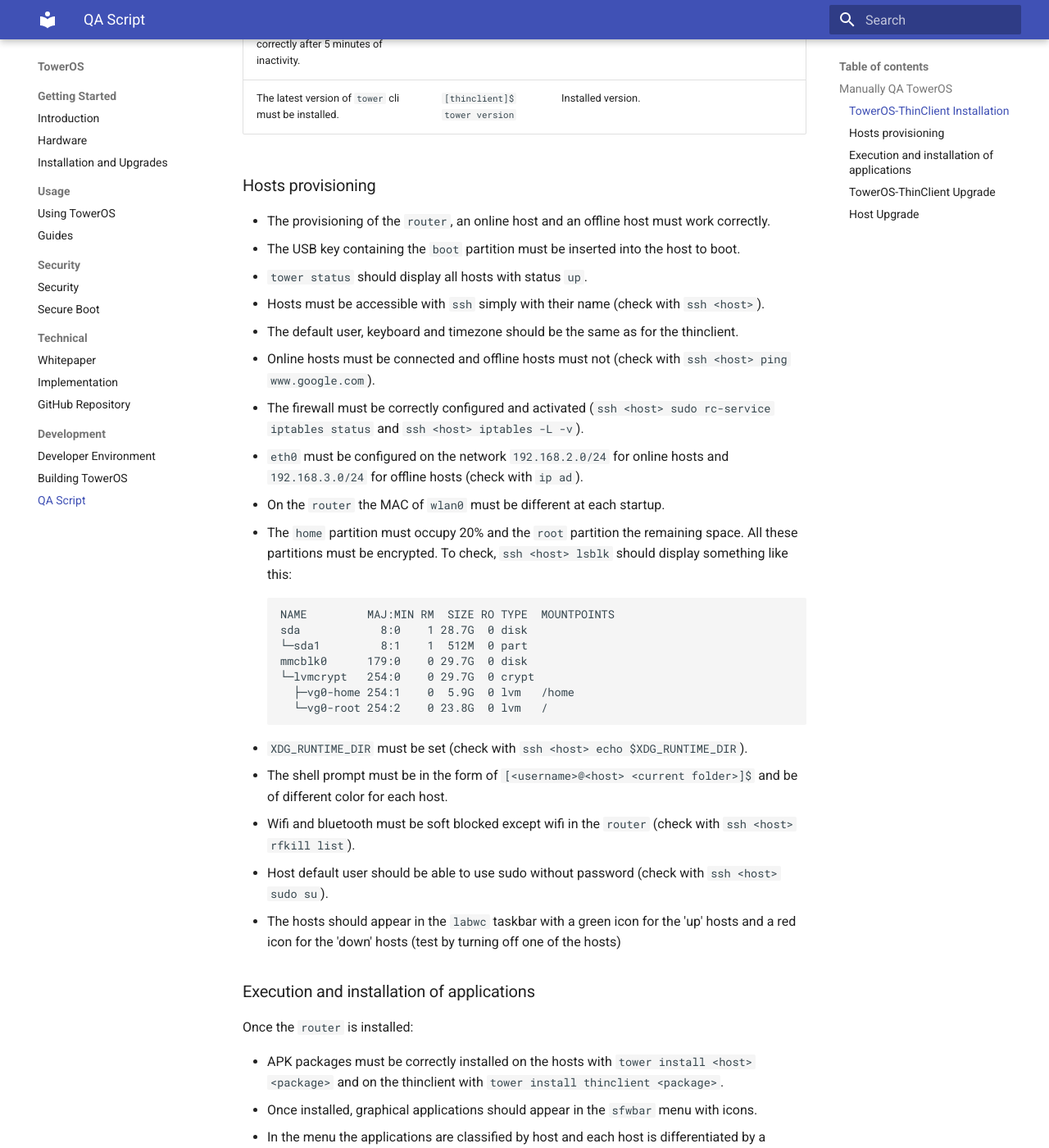
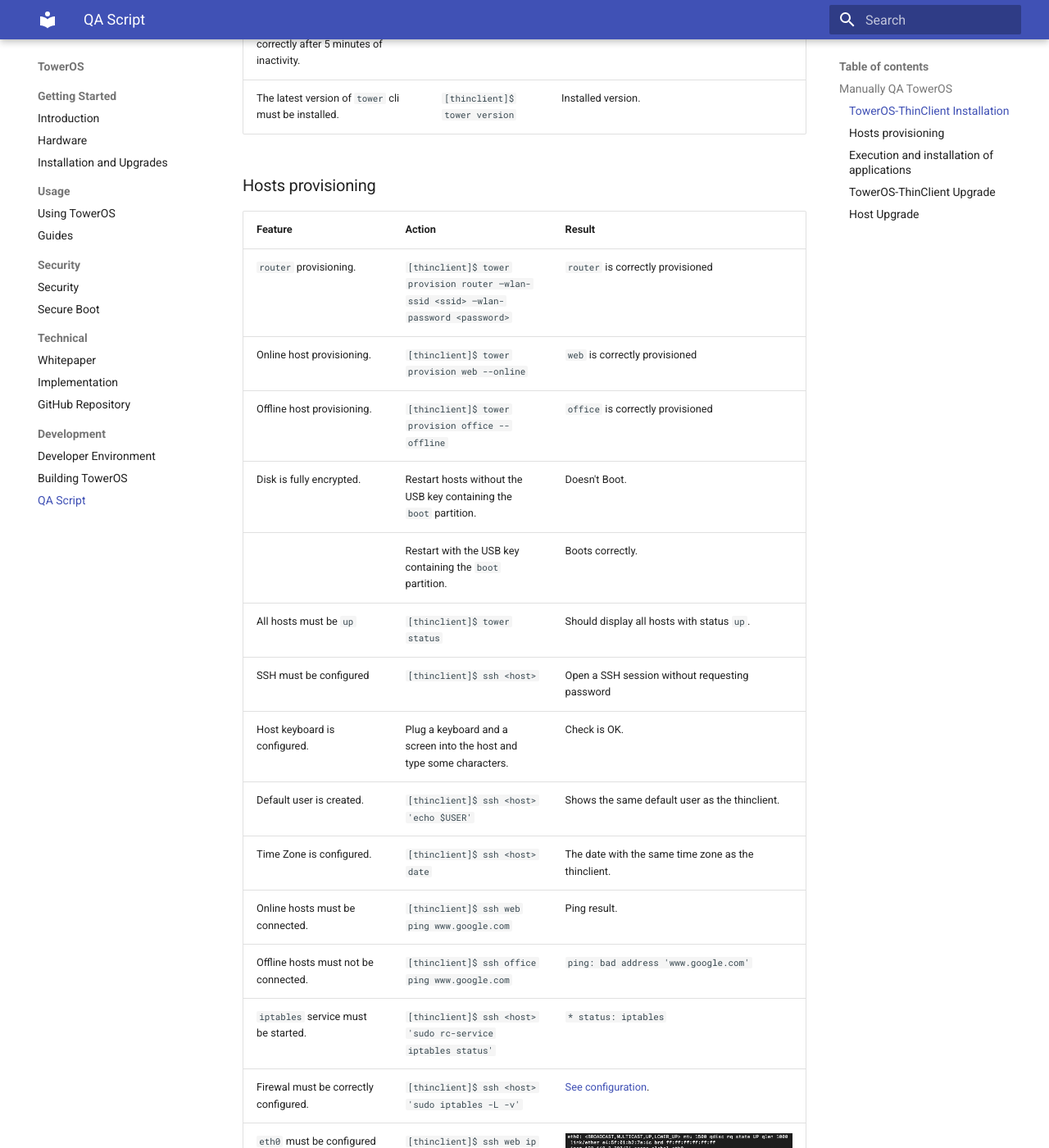
Before and after one commit to towercomputers/toweros, an MkDocs documentation site: the page built from docs/src/qa-script.md, in a window 1280 px wide and 1400 px high, scrolled down 2269 px. Shown: the whole window at 82% size. Built offline with MkDocs 1.6.1 and Material for MkDocs 9.7.7, drawn with Linux system fonts in a browser that asks for light colours; some of the changed text lies outside the part shown.

Commit message:
QA script

```diff
--- a/docs/src/qa-script.md
+++ b/docs/src/qa-script.md
@@ -2,23 +2,23 @@
 
 ### TowerOS-ThinClient Installation
 
-| Feature | Check | Output |
-| ------- | ----- | ------ |
-| Disk is fully encrypted? | Restart without the USB key containing the `boot` partition. | Doesn't Boot. |
+| Feature | Action | Result |
+| ------- | ------ | ------ |
+| Disk is fully encrypted. | Restart without the USB key containing the `boot` partition. | Doesn't Boot. |
 | | Restart with the USB key containing the `boot` partition. | Boots to Welcome Message. |
 | The welcome message is displayed. | Check the message above the login prompt. | A message should indicate the location of the documentation. |
 | Default user is created. | Enter the chosen username and password. | You should log in. |
 | Keyboard is configured. | Type some characters. | Check is OK. |
-| Time Zone is confirgured. | `[thinclient]$ date` | The date with the correct time zone. |
-| Shell is customized. | Check the shell prompt format. | `[<username>@thinclient <current folder>]$` |
+| Time Zone is configured. | `[thinclient]$ date` | The date with the correct time zone. |
+| Shell prompt is customized. | Check the shell prompt format. | `[<username>@thinclient <current folder>]$` |
 | The `swap` partition must be 8Gb, the `home` partition must occupy 20% of the rest, and the `root` partition the remaining space. | `[thinclient]$ lsblk` | ![lsblk thinclient](img/lsblk-thinclient.png) |
 | `supercronic` service must be started. | `[thinclient]$ sudo rc-service supercronic status` | `* status: started` |
 | Default user is sudoer without password. | `[thinclient]$ sudo su` | Root session without a password being requested. |
 | The documentation must be present in the ~/docs folder. | `[thinclient]$ ls ~/docs` | List of documents. |
 | Documentation can be consulted with `bat`. | `[thinclient]$ bat ~/docs/usage.md` | Markdown viewer. |
 | Tower CLI man page is installed. | `[thinclient]$ man tower` | Tower CLI manual. |
-| `eth0` must be configured with IP `192.168.2.100`. | `[thinclient]$ ip ad` | ![eth0 thinclient](img/eth0-thinclient.png)|
-| `eth1` must be configured with IP `192.168.3.100`. | `[thinclient]$ ip ad` | ![eth1 thinclient](img/eth1-thinclient.png)|
+| `eth0` must be configured with IP `192.168.2.100`. | `[thinclient]$ ip ad` | ![eth0 thinclient](img/eth0-thinclient.png) |
+| `eth1` must be configured with IP `192.168.3.100`. | `[thinclient]$ ip ad` | ![eth1 thinclient](img/eth1-thinclient.png) |
 | `eth0` MAC must be persistent. | `[thinclient]$ ip ad`, reboot then `[thinclient]$ ip ad`. | The value of `link/ether` for `eth0` should not change after a reboot. |
 | `iptables` service must be started. | `[thinclient]$ sudo rc-service iptables status` | `* status: iptables` |
 | Firewal must be correctly configured. | `[thinclient]$ sudo iptables -L -v` | [See configuration](https://github.com/towercomputers/toweros/blob/master/tower-lib/toweros-installers/toweros-thinclient/installer/configure-firewall.sh). |
@@ -33,60 +33,74 @@
 
 ### Hosts provisioning
 
-- The provisioning of the `router`, an online host and an offline host must work correctly.
-- The USB key containing the `boot` partition must be inserted into the host to boot.
-- `tower status` should display all hosts with status `up`.
-- Hosts must be accessible with `ssh` simply with their name (check with `ssh <host>`).
-- The default user, keyboard and timezone should be the same as for the thinclient.
-- Online hosts must be connected and offline hosts must not (check with `ssh <host> ping www.google.com`).
-- The firewall must be correctly configured and activated (`ssh <host> sudo rc-service iptables status` and `ssh <host> iptables -L -v`).
-- `eth0` must be configured on the network `192.168.2.0/24` for online hosts and `192.168.3.0/24` for offline hosts (check with `ip ad`).
-- On the `router` the MAC of `wlan0` must be different at each startup.
-- The `home` partition must occupy 20% and the `root` partition the remaining space. All these partitions must be encrypted. To check, `ssh <host> lsblk` should display something like this:
+| Feature | Action | Result |
+| ------- | ------ | ------ |
+| `router` provisioning. | `[thinclient]$ tower provision router –wlan-ssid <ssid> –wlan-password <password>` | `router` is correctly provisioned |
+| Online host provisioning. | `[thinclient]$ tower provision web --online` | `web` is correctly provisioned |
+| Offline host provisioning. | `[thinclient]$ tower provision office --offline` | `office` is correctly provisioned |
+| Disk is fully encrypted. | Restart hosts without the USB key containing the `boot` partition. | Doesn't Boot. |
+| | Restart with the USB key containing the `boot` partition. | Boots correctly. |
+| All hosts must be `up` | `[thinclient]$ tower status` | Should display all hosts with status `up`. |
+| SSH must be configured | `[thinclient]$ ssh <host>` | Open a SSH session without requesting password |
+| Host keyboard is configured. | Plug a keyboard and a screen into the host and type some characters. | Check is OK. |
+| Default user is created. | `[thinclient]$ ssh <host> 'echo $USER'` | Shows the same default user as the thinclient. |
+| Time Zone is configured. | `[thinclient]$ ssh <host> date` | The date with the same time zone as the thinclient. |
+| Online hosts must be connected. | `[thinclient]$ ssh web ping www.google.com` | Ping result. |
+| Offline hosts must not be connected. | `[thinclient]$ ssh office ping www.google.com` | `ping: bad address 'www.google.com'` |
+| `iptables` service must be started. | `[thinclient]$ ssh <host> 'sudo rc-service iptables status'` | `* status: iptables` |
+| Firewal must be correctly configured. | `[thinclient]$ ssh <host> 'sudo iptables -L -v'` | [See configuration](https://github.com/towercomputers/toweros/blob/master/tower-lib/toweros-installers/toweros-host/installer/configure-firewall.sh). |
+| `eth0` must be configured on the network `192.168.2.0/24` for online hosts | `[thinclient]$ ssh web ip ad` | ![eth0 online host](img/eth0-online-host.png) |
+| `eth0` must be configured on the network `192.168.3.0/24` for offline hosts | `[thinclient]$ ssh office ip ad` | `[thinclient]$ ssh web ip ad` | ![eth0 offline host](img/eth0-offline-host.png) |
+| On the `router` the MAC of `wlan0` must be different at each startup. | `[thinclient]$ ssh router ip ad`, reboot the `router`, then `[thinclient]$ ssh router ip ad`. | The value of `link/ether` for `wlan0` should change after each reboot. |
+| The `home` partition must occupy 20% and the `root` partition the remaining space. | `[thinclient]$ ssh <host> lsblk` | ![lsblk host](img/lsblk-host.png) |
+| Shell prompt is customized. | `[thinclient]$ ssh <host>` | `[<username>@<host> <current folder>]$` |
+| Each host has a different shell color. | `[thinclient]$ ssh <host>` on all hosts. | The prompt colors are different. |
+| Wifi must be soft blocked on all hosts except the `router`. | `[thinclient]$ ssh <host> rfkill list wifi` | `Soft blocked: yes` |
+| Wifi must not be soft blocked on the `router`. | `[thinclient]$ ssh router rfkill list wifi` | `Soft blocked: no` |
+| Bluetooth must be soft blocked on all hosts. | `[thinclient]$ ssh <host> rfkill list bluetooth` | `Soft blocked: yes` |
+| Default user is sudoer without password. | `[thinclient]$ ssh <host> sudo su` | Root session without a password being requested. |
+| Tower widget must be correctly started. | Check the presence of the widget in the taskbar. | ![Tower widget](img/tower-widget.png) |
+| Tower widget should display down hosts in red. | Turn off one of the hosts and check the taskbar.| ![Tower widget down](img/tower-widget-down.png) |
 
-        NAME         MAJ:MIN RM  SIZE RO TYPE  MOUNTPOINTS
-        sda            8:0    1 28.7G  0 disk
-        └─sda1         8:1    1  512M  0 part
-        mmcblk0      179:0    0 29.7G  0 disk
-        └─lvmcrypt   254:0    0 29.7G  0 crypt
-          ├─vg0-home 254:1    0  5.9G  0 lvm   /home
-          └─vg0-root 254:2    0 23.8G  0 lvm   /
-
-- `XDG_RUNTIME_DIR` must be set (check with `ssh <host> echo $XDG_RUNTIME_DIR`).
-- The shell prompt must be in the form of `[<username>@<host> <current folder>]$` and be of different color for each host.
-- Wifi and bluetooth must be soft blocked except wifi in the `router` (check with `ssh <host> rfkill list`).
-- Host default user should be able to use sudo without password (check with `ssh <host> sudo su`).
-- The hosts should appear in the `labwc` taskbar with a green icon for the 'up' hosts and a red icon for the 'down' hosts (test by turning off one of the hosts)
 
 ### Execution and installation of applications
 
 Once the `router` is installed:
 
-- APK packages must be correctly installed on the hosts with `tower install <host> <package>` and on the thinclient with `tower install thinclient <package>`.
-- Once installed, graphical applications should appear in the `sfwbar` menu with icons.
-- In the menu the applications are classified by host and each host is differentiated by a colored circle.
-- For each host the color of the circle is the same as that of the shell prompt (check with `ssh <host>`).
-- `ssh <host>` should not display any welcome message.
-- Graphical applications can be launched via the `sfwbar` menu or terminal with `tower <host> run <application>`.
-- Copy/paste must be possible between two graphics applications running on different hosts.
-- Online applications must work correctly on online hosts (check for example that it is possible to browse the web with Midori).
-- The `tor` proxy must be accessible from online hosts (check with `ssh web curl --socks5 192.168.2.1:9050 https://check.torproject.org/api/ip`).
-- The time on online hosts must be correct (thanks to `chronyd`).
+| Feature | Action | Result |
+| ------- | ------ | ------ |
+| APK packages can be installed on the Thin Client | `[thinclient]$ tower install thinclient fortune`<br />`[thinclient]$ fortune` | Random message. |
+| APK packages can be installed on online host | `[thinclient]$ tower install web fortune`<br />`[thinclient]$ fortune` | Random message. |
+| APK packages can be installed on offline host | `[thinclient]$ tower install office fortune`<br />`[thinclient]$ fortune` | Random message. |
+| Once installed, graphical applications should appear in the `sfwbar` menu with icons. | `[thinclient]$ tower install office galculator` then check the taskbar menu. | ![galculator](img/galculator.png) |
+| In the taskbar menu each host is differentiated by a colored circle. | check the taskbar menu. | ![host menu](img/host-menu.png) |
+| Host shell prompt color matches with the menu. | `[thinclient]$ ssh <host>` | Prompt color should be the same as the circle in the menu. |
+| SSH welcome message is disabled. | `[thinclient]$ ssh <host>` | No message before the prompt. |
+| Graphical applications can be launched via the `sfwbar` menu.  | Click on the desired application. | Application should be launched. |
+| Graphical applications can be launched via the terminal.  | `[thinclient]$ tower <host> run <application>` | Application should be launched. |
+| Copy/past is possible between two hosts. | Open two graphicals application on two different host and try a copy/past. | Past must work. |
+| Online applications must work correctly on online hosts. | `[thinclient]$ tower web install midori`<br />`[thinclient]$ tower web run midori` | You can browse the web. |
+| `tor` proxy is enabled for online host. | `[thinclient]$ ssh web curl --socks5 192.168.2.1:9050 https://check.torproject.org/api/ip` | `{"IsTor":true,"IP":"109.70.100.71"}` |
+| The time on online hosts must be correct. | `[thinclient]$ ssh web date` | The correct date and time. |
 
 ### TowerOS-ThinClient Upgrade
 
 In addition to all the points listed for installing TowerOS-ThinClient:
 
-- The new version of `tower` cli must be installed (check with `tower version`).
-- All previously installed hosts must be accessible (check with `tower status`).
-- The `sfwbar` menu must display all applications previously installed on the hosts.
-- The `sfwbar` widget indicating the host status must be active.
-- The contents of the home partition must be completely preserved.
+| Feature | Action | Result |
+| ------- | ------ | ------ |
+| the new version of `tower` cli must be installed. | `[thinclient]$ tower version` | The new version. |
+| All previously installed hosts must be accessible. | `[thinclient]$ tower status` | List of previously installed hosts. |
+| The `sfwbar` menu must display all applications previously installed on the hosts. | Check the taskbar menu. | Previously installed applications must be here. |
+| The `sfwbar` widget indicating the host status must include all the hosts. | Check the taskbar. | ![Tower widget](img/tower-widget.png) |
+| The contents of the home partition must be completely preserved. | `[thinclient]$ ls ~/` | The same content as before the upgrade. |
 
 ### Host Upgrade
 
 In addition to all the points listed for Hosts provisioning:
 
-- The new version of TowerOS-Host must be installed (check with `tower status`).
-- All applications installed with `tower install` must be reinstalled.
-- The contents of the host home partition must be completely preserved.
+| Feature | Action | Result |
+| ------- | ------ | ------ |
+| The new version of TowerOS-Host must be installed. | `[thinclient]$ tower status <host>` | The new version. |
+| All applications installed with `tower install` must be reinstalled. | Check the taskbar menu. | Previously installed applications must be here. |
+| The contents of the home partition must be completely preserved. | `[thinclient]$ ssh <host> ls ~/` | The same content as before the upgrade. |
```
Also changed, not shown: docs/src/img/._eth0-thinclient.png (deleted), docs/src/img/._eth1-thinclient.png (deleted), docs/src/img/._lsblk-thinclient.png (deleted), docs/src/img/eth0-offline-host.png (added), docs/src/img/eth0-online-host.png (added), docs/src/img/galculator.png (added), docs/src/img/host-menu.png (added), docs/src/img/lsblk-host.png (added), docs/src/img/tower-widget-down.png (added), docs/src/img/tower-widget.png (added).
